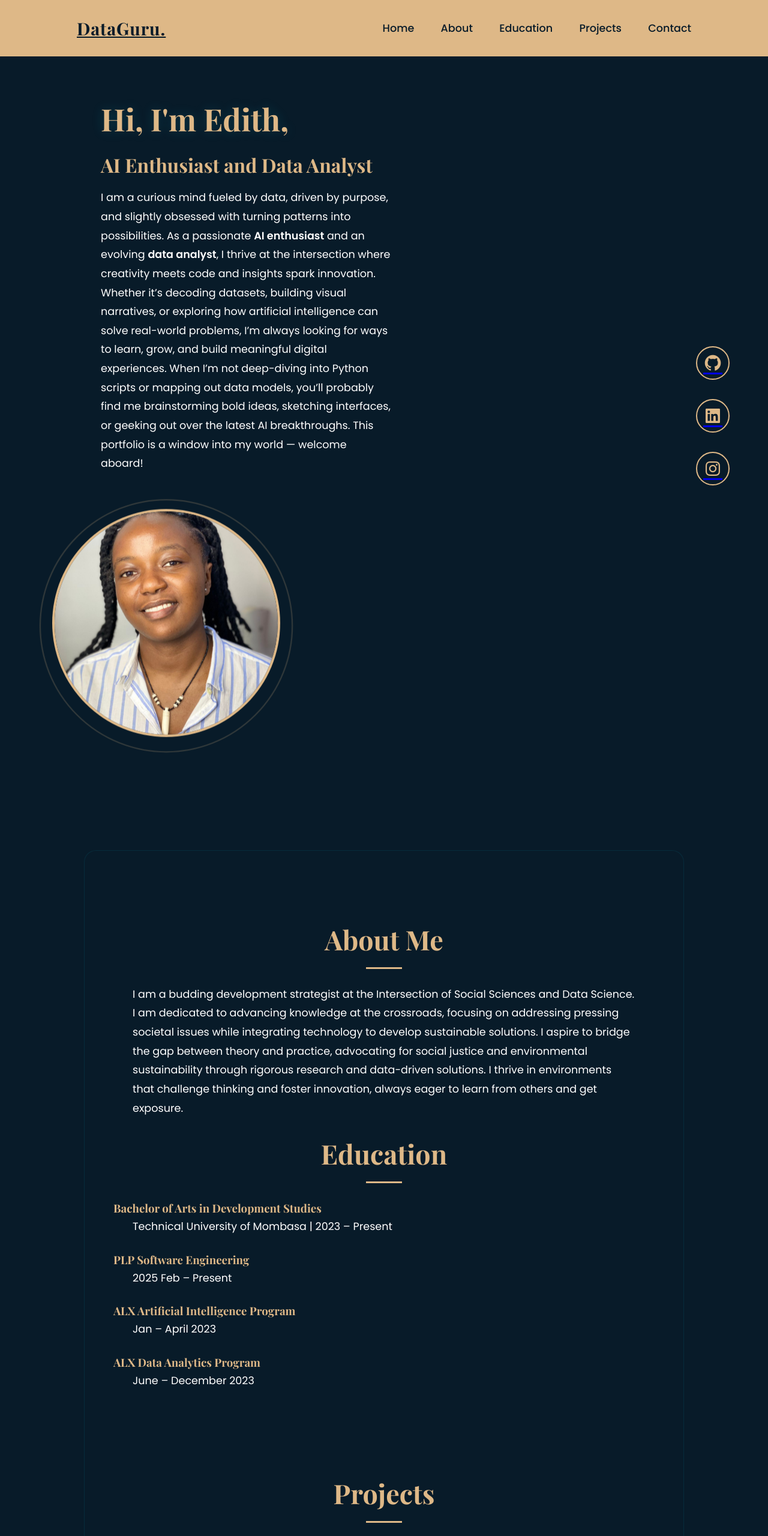
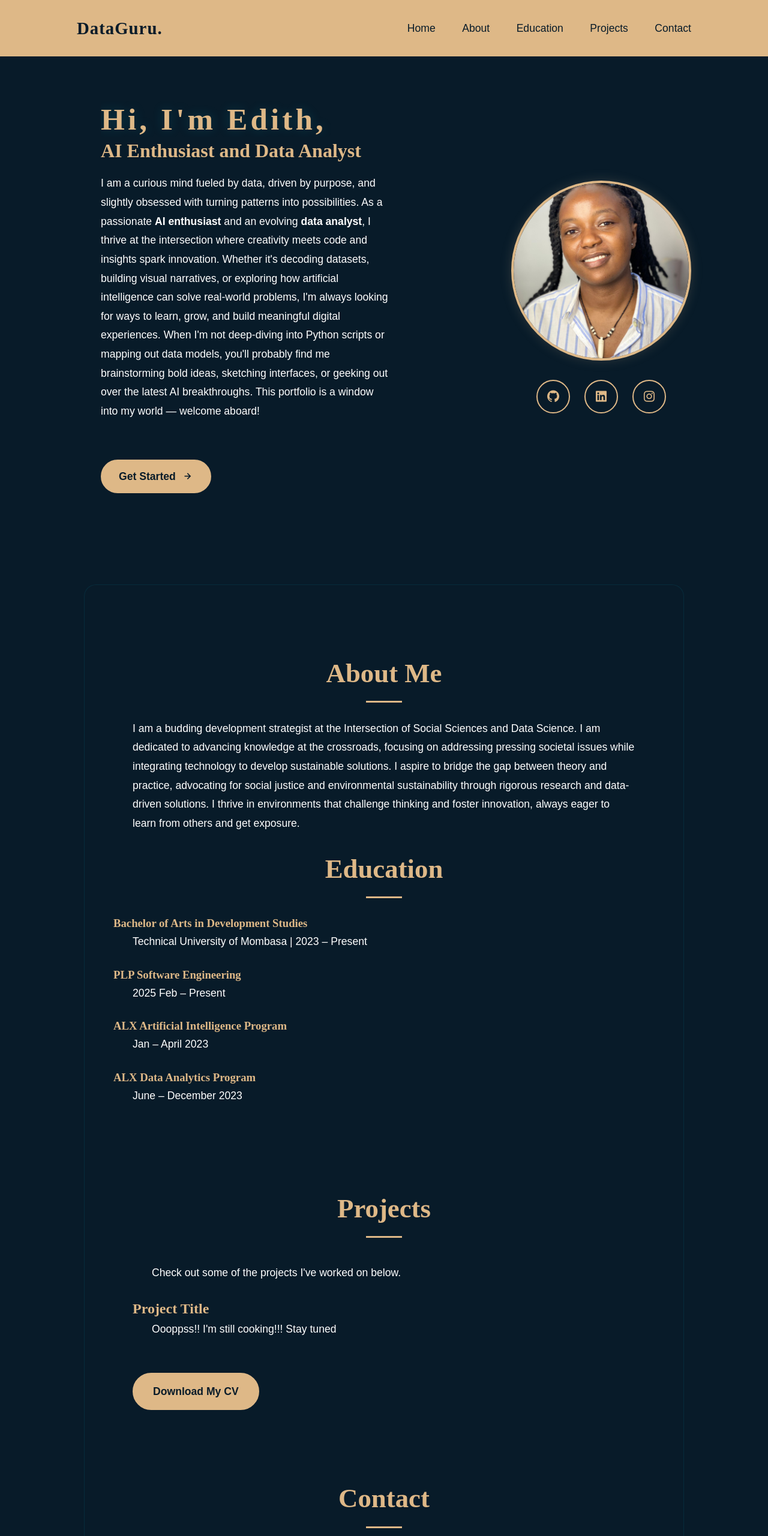
Before and after one commit to edithcalm/portfolio_project, a plain HTML site: page index.html in a window 1280 px wide. Shown: the top 2560 px of the page at 60% size. Drawn offline with nearby package versions, Linux system fonts and the light colour scheme.

Commit message:
good job

```diff
--- a/index.html
+++ b/index.html
@@ -5,13 +5,12 @@
     <title>Edith's Portfolio website </title>
     <link rel="stylesheet" href="styles.css">
     <link href="https://unpkg.com/boxicons@2.1.4/css/boxicons.min.css" rel="stylesheet">
-    <link rel="stylesheet" href="https://cdnjs.cloudflare.com/ajax/libs/font-awesome/5.15.4/css/all.min.css">
-    <link href="https://fonts.googleapis.com/css2?family=Playfair+Display:wght@400;500;600;700&family=Poppins:wght@300;400;500;600&display=swap" rel="stylesheet">
+    <link rel="stylesheet" href= "https://cdnjs.cloudflare.com/ajax/libs/font-awesome/5.15.4/css/all.min.css" rel="stylesheet">
 
 </head>
 <body>
     <header class="header">
-        <a href="#" class="logo">DataGuru.</a>
+        <a href="#" class="logo" style="text-decoration: none;">DataGuru.</a>
         <div class="navbar">
             <a href="#home" class="active">Home</a>
             <a href="#about"class="active">About</a>
@@ -22,27 +21,31 @@
     </header>
       <section id="home" class="home">
         <div class="home-content">
-    <h1>Hi, I'm Edith,</h1>
+    <h1 class="typing-animation">Hi, I'm Edith,</h1>
     <H3>AI Enthusiast and Data Analyst</H3>
      <p>
     I am a curious mind fueled by data, driven by purpose, and slightly obsessed with turning patterns
     into possibilities. As a passionate <strong>AI enthusiast</strong> and an evolving <strong>data analyst</strong>,
-    I thrive at the intersection where creativity meets code and insights spark innovation. Whether it’s decoding datasets,
-    building visual narratives, or exploring how artificial intelligence can solve real-world problems, I’m always looking
-    for ways to learn, grow, and build meaningful digital experiences. When I’m not deep-diving into Python scripts or
-    mapping out data models, you’ll probably find me brainstorming bold ideas, sketching interfaces, or geeking out over
+    I thrive at the intersection where creativity meets code and insights spark innovation. Whether it's decoding datasets,
+    building visual narratives, or exploring how artificial intelligence can solve real-world problems, I'm always looking
+    for ways to learn, grow, and build meaningful digital experiences. When I'm not deep-diving into Python scripts or
+    mapping out data models, you'll probably find me brainstorming bold ideas, sketching interfaces, or geeking out over
     the latest AI breakthroughs. This portfolio is a window into my world — welcome aboard!
             </p>
-            <div class="home-img">
-                <img src="mypic.jpg" alt="A photo of Edith">
-              </div>
-
-        </div>
+     <a href="#about" class="cta-button">
+    <span>Get Started</span>
+    <i class='bx bx-right-arrow-alt'></i>
+</a>
+    </div>
+    <div class="home-img">
+        <img src="mypic.jpg" alt="A photo of Edith">
         <div class="h-icons">
             <a href="https://github.com/edithcalm" target="_blank"><i class='bx bxl-github'></i></a>
             <a href="https://www.linkedin.com/in/edith-karanja/" target="_blank"><i class='bx bxl-linkedin-square'></i></a>
             <a href="https://instagram.com/edithkaranja_/" target="_blank"><i class='bx bxl-instagram'></i></a>
         </div>
+    </div>
+
        </section>
        <section id="about" class="about">
        <h1>About Me</h1>
@@ -91,9 +94,7 @@
                     <p>Oooppss!! I'm still cooking!!! Stay tuned </p>
                 </div>
             </div>
-
-
-            <a href="Edith resume 1.pdf" download class="download-btn">Download My CV</a>
+    <a href="Edith resume 1.pdf" download class="download-cv">Download My CV</a>
     </section>
 
     <section id="contact" class="contact">
--- a/styles.css
+++ b/styles.css
@@ -9,8 +9,92 @@
     --hover-color: burlywood;     /* Now using burlywood for hover */
     --gradient-1: linear-gradient(45deg, burlywood, burlywood);
     --shadow-color: burlywood;
-    --heading-font: 'Playfair Display', serif;
-    --body-font: 'Poppins', sans-serif;
+    --heading-font: 'Cambay', serif; /* Using Cambay for headings */
+    --body-font: 'Nunito', sans-serif;
+}
+
+/* Typing Animation */
+@keyframes typing {
+    from {
+        width: 0;
+    }
+    to {
+        width: 100%;
+    }
+}
+
+@keyframes blink {
+    50% {
+        border-color: transparent;
+    }
+}
+
+.typing-animation {
+    overflow: hidden;
+    white-space: nowrap;
+    border-right: 3px solid var(--primary-color);
+    width: 0;
+    animation:
+        typing 3.5s steps(25, end) forwards,
+        blink 0.75s step-end infinite;
+}
+
+/* Animation Keyframes */
+@keyframes wavyText {
+    0%, 100% {
+        transform: translateY(0);
+    }
+    20% {
+        transform: translateY(-10px);
+    }
+    40% {
+        transform: translateY(10px);
+    }
+    60% {
+        transform: translateY(-10px);
+    }
+    80% {
+        transform: translateY(10px);
+    }
+}
+
+@keyframes glowText {
+    0%, 100% {
+        text-shadow: 0 0 10px var(--primary-color),
+                     0 0 20px var(--primary-color),
+                     0 0 30px var(--primary-color);
+    }
+    50% {
+        text-shadow: 0 0 20px var(--primary-color),
+                     0 0 30px var(--primary-color),
+                     0 0 40px var(--primary-color);
+    }
+}
+
+/* Animation for heading */
+@keyframes glowingText {
+    0%, 100% {
+        color: var(--primary-color);
+        text-shadow: 0 0 10px var(--primary-color),
+                     0 0 20px var(--primary-color);
+    }
+    50% {
+        color: #deb887;
+        text-shadow: 0 0 20px #deb887,
+                     0 0 30px #deb887;
+    }
+}
+
+@keyframes floatText {
+    0%, 100% {
+        transform: translateY(0) rotate(0deg);
+    }
+    25% {
+        transform: translateY(-10px) rotate(2deg);
+    }
+    75% {
+        transform: translateY(10px) rotate(-2deg);
+    }
 }
 
 /* Import Google Fonts */
@@ -37,8 +121,12 @@ h1, h2, h3 {
 }
 
 .logo {
-    font-family: var(--heading-font);
+    font-size: 1.8rem;
+    letter-spacing: 1px;
+    color: var(--bg-color);
+    font-family: 'Playfair Display', serif;
     font-weight: 700;
+    text-decoration: none;
 }
 
 html {
@@ -65,6 +153,7 @@ html {
     color: var(--bg-color);
     font-family: 'Playfair Display', serif;
     font-weight: 700;
+    text-decoration: none;
 }
 
 .navbar a {
@@ -80,6 +169,64 @@ html {
 
 .navbar a:hover {
     color: var(--bg-color);
+}
+
+/* CTA Button Styles */
+.cta-button {
+    display: inline-flex;
+    align-items: center;
+    gap: 12px;
+    padding: 15px 32px;
+    background: var(--primary-color);
+    color: var(--bg-color);
+    font-size: 1.2rem;
+    font-weight: 600;
+    border-radius: 50px;
+    text-decoration: none;
+    transition: all 0.4s ease;
+    border: 2px solid var(--primary-color);
+    position: relative;
+    overflow: hidden;
+    z-index: 1;
+    margin-top: 2rem;
+}
+
+.cta-button::before {
+    content: '';
+    position: absolute;
+    top: 0;
+    left: 0;
+    width: 0;
+    height: 100%;
+    background: var(--bg-color);
+    z-index: -1;
+    transition: width 0.4s ease;
+}
+
+.cta-button span {
+    position: relative;
+    z-index: 2;
+}
+
+.cta-button i {
+    font-size: 1.3rem;
+    transition: transform 0.4s ease;
+    position: relative;
+    z-index: 2;
+}
+
+.cta-button:hover {
+    color: var(--primary-color);
+    transform: translateY(-5px);
+    box-shadow: 0 8px 20px rgba(189, 166, 135, 0.4);
+}
+
+.cta-button:hover::before {
+    width: 100%;
+}
+
+.cta-button:hover i {
+    transform: translateX(8px);
 }
 
 /* Home Section */
@@ -107,6 +254,8 @@ html {
     line-height: 1.2;
     color: var(--primary-color);
     text-shadow: 0 0 20px rgba(0, 188, 212, 0.2);
+    margin: 0 auto;
+    letter-spacing: 0.1em;
 }
 
 .home-content h3 {
@@ -123,26 +272,21 @@ html {
 }
 
 .home-img {
-    flex: 1;
-    max-width: 45%;
+    position: relative;
     display: flex;
     flex-direction: column;
     align-items: center;
-    justify-content: center;
-    padding: 2rem;
-    position: relative;
+    max-width: 450px;
+    margin-left: 2rem;
 }
 
 .home-img img {
-    width: 380px;
-    height: 380px;
+    width: 300px;
+    height: 300px;
+    object-fit: cover;
     border-radius: 50%;
-    object-fit: cover;
-    border: 4px solid transparent;
-    background: linear-gradient(var(--bg-color), var(--bg-color)) padding-box,
-                linear-gradient(45deg, var(--primary-color), var(--secondary-color)) border-box;
-    animation: float 6s ease-in-out infinite;
-    position: relative;
+    border: 4px solid var(--primary-color);
+    box-shadow: 0 0 20px rgba(189, 166, 135, 0.2);
 }
 
 @keyframes float {
@@ -154,83 +298,42 @@ html {
     }
 }
 
-.home-img::after {
-    content: '';
-    position: absolute;
-    width: 380px;
-    height: 380px;
-    border-radius: 50%;
-    background: transparent;
-    border: 2px solid var(--primary-color);
-    animation: pulse 2s infinite;
-    z-index: -1;
-}
-
-@keyframes pulse {
-    0% {
-        transform: scale(1);
-        opacity: 0.8;
-    }
-    50% {
-        transform: scale(1.1);
-        opacity: 0.2;
-    }
-    100% {
-        transform: scale(1);
-        opacity: 0.8;
-    }
-}
-
 /* Social Icons */
 .h-icons {
-    position: absolute;
-    right: 5%;
-    top: 50%;
-    transform: translateY(-50%);
     display: flex;
-    flex-direction: column;
-    gap: 2rem;
-    z-index: 2;
+    justify-content: center;
+    gap: 1.5rem;
+    margin-top: 2rem;
+    position: relative;
+    z-index: 1;
 }
 
 .h-icons a {
     width: 3.5rem;
     height: 3.5rem;
     display: flex;
+    align-items: center;
     justify-content: center;
-    align-items: center;
     border-radius: 50%;
-    border: 2px solid burlywood;
-    background: var(--bg-color);
-    transition: all 0.3s ease;
+    border: 2px solid var(--primary-color);
+    color: var(--primary-color);
+    text-decoration: none;
     position: relative;
     overflow: hidden;
+    transition: all 0.4s cubic-bezier(0.68, -0.55, 0.265, 1.55);
+    background: transparent;
 }
 
 .h-icons a i {
-    font-size: 2rem;
-    color: burlywood;
-    transition: all 0.3s ease;
+    font-size: 1.5rem;
+    transition: all 0.4s ease;
 }
 
-.h-icons a::before {
-    content: '';
-    position: absolute;
-    width: 100%;
-    height: 100%;
-    background: burlywood;
-    transform: translateY(100%);
-    transition: all 0.3s ease;
-    z-index: -1;
-}
-
-.h-icons a:hover::before {
-    transform: translateY(0);
-}
-
-.h-icons a:hover i {
+.h-icons a:hover {
+    transform: translateY(-8px) rotate(360deg);
+    box-shadow: 0 8px 20px rgba(189, 166, 135, 0.3);
+    background: var(--primary-color);
     color: var(--bg-color);
-    transform: scale(1.2);
 }
 
 /* Animation Keyframes */
@@ -300,6 +403,18 @@ html {
     }
 }
 
+@keyframes bounce {
+    0%, 20%, 50%, 80%, 100% {
+        transform: translateY(0);
+    }
+    40% {
+        transform: translateY(-20px);
+    }
+    60% {
+        transform: translateY(-10px);
+    }
+}
+
 /* Apply animations to elements */
 .home-content {
     animation: fadeInUp 1s ease forwards;
@@ -328,7 +443,7 @@ html {
     text-align: center;
     position: relative;
     color: var(--primary-color);
-    font-family: 'Playfair Display', serif;
+    font-family: 'Cambay', serif;
 }
 
 .about h1::after {
@@ -487,20 +602,25 @@ html {
 }
 
 .contact-form button {
-    padding: 15px 30px;
-    background: var(--gradient-1);
-    color: var(--text-color);
-    border: none;
-    border-radius: 10px;
-    font-size: 1rem;
-    font-weight: 500;
+    display: inline-flex;
+    align-items: center;
+    gap: 12px;
+    padding: 15px 32px;
+    background: var(--primary-color);
+    color: var(--bg-color);
+    font-size: 1.1rem;
+    font-weight: 600;
+    border-radius: 50px;
+    border: 2px solid var(--primary-color);
     cursor: pointer;
-    transition: transform 0.3s ease, box-shadow 0.3s ease;
+    transition: all 0.4s ease;
 }
 
 .contact-form button:hover {
-    transform: translateY(-2px);
-    box-shadow: 0 5px 15px rgba(0, 188, 212, 0.2);
+    background: var(--bg-color);
+    color: var(--primary-color);
+    transform: translateY(-5px);
+    box-shadow: 0 8px 20px rgba(189, 166, 135, 0.4);
 }
 
 /* Enhanced Mobile Responsiveness */
@@ -540,8 +660,13 @@ html {
     }
 
     .home-img {
-        max-width: 90%;
-        margin: 0 auto;
+        max-width: 300px;
+        margin: 2rem auto;
+    }
+
+    .home-img img {
+        width: 250px;
+        height: 250px;
     }
 
     .navbar {
@@ -618,7 +743,12 @@ html {
     }
 
     .home-img {
-        max-width: 100%;
+        max-width: 250px;
+    }
+
+    .home-img img {
+        width: 200px;
+        height: 200px;
     }
 }
 
@@ -639,7 +769,7 @@ footer {
 /* Contact Section Styling */
 .contact-info {
     margin: 2rem 0;
-    font-family: 'Poppins', sans-serif;
+    font-family: '', sans-serif;
 }
 
 .contact-info p {
@@ -672,3 +802,75 @@ footer {
 h1, h2, h3 {
     font-family: var(--heading-font);
 }
+
+.download-cv {
+    display: inline-flex;
+    align-items: center;
+    gap: 12px;
+    padding: 15px 32px;
+    background: var(--primary-color);
+    color: var(--bg-color);
+    font-size: 1.1rem;
+    font-weight: 600;
+    border-radius: 50px;
+    text-decoration: none;
+    transition: all 0.4s ease;
+    border: 2px solid var(--primary-color);
+    position: relative;
+    overflow: hidden;
+    z-index: 1;
+    margin-top: 2rem;
+}
+
+.download-cv::before {
+    content: '';
+    position: absolute;
+    top: 0;
+    left: 0;
+    width: 0;
+    height: 100%;
+    background: var(--bg-color);
+    z-index: -1;
+    transition: width 0.4s ease;
+}
+
+.download-cv:hover {
+    color: var(--primary-color);
+    transform: translateY(-5px);
+    box-shadow: 0 8px 20px rgba(189, 166, 135, 0.4);
+}
+
+.download-cv:hover::before {
+    width: 100%;
+}
+
+.cta-button {
+    display: inline-flex;
+    align-items: center;
+    gap: 10px;
+    padding: 12px 28px;
+    background: var(--primary-color);
+    color: var(--bg-color);
+    font-size: 1.1rem;
+    font-weight: 600;
+    border-radius: 30px;
+    text-decoration: none;
+    transition: all 0.3s ease;
+    border: 2px solid var(--primary-color);
+}
+
+.cta-button i {
+    font-size: 1.2rem;
+    transition: transform 0.3s ease;
+}
+
+.cta-button:hover {
+    background: transparent;
+    color: var(--primary-color);
+    transform: translateY(-3px);
+    box-shadow: 0 5px 15px rgba(189, 166, 135, 0.3);
+}
+
+.cta-button:hover i {
+    transform: translateX(5px);
+}
```
